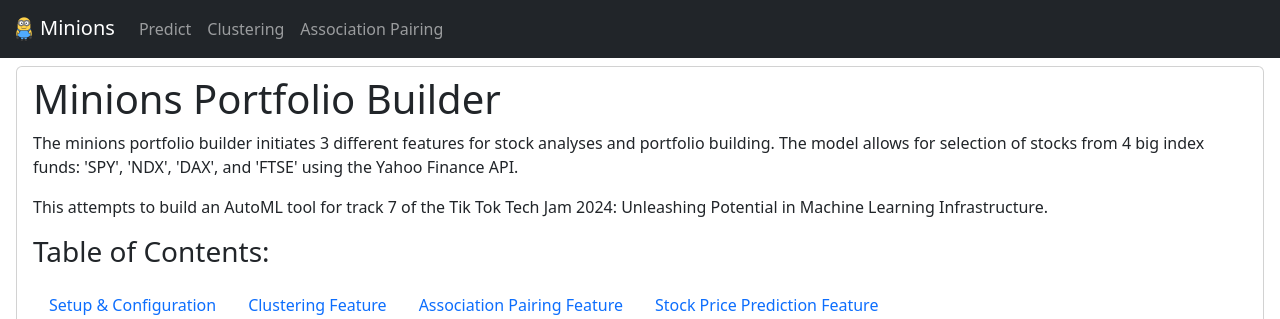
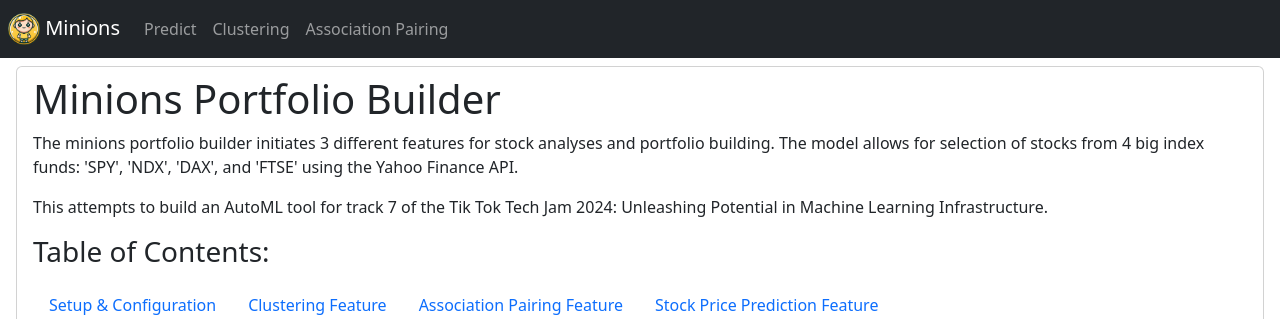
Before and after one commit to ryrxin/Minions, a Flask app: page / in a window 1280 px wide. Shown: the top 319 px of the page. Run offline with Flask 3, Linux system fonts and the light colour scheme; some libraries are stand-ins or nearby versions.

Commit message:
updated icon

```diff
--- a/templates/associationpairing.html
+++ b/templates/associationpairing.html
@@ -10,8 +10,9 @@
         <title>Minions | Association Pairing</title>
     </head>
     <body class="d-flex flex-column min-vh-100">
+        <!-- Header -->
         <nav class="navbar navbar-dark bg-dark sticky-top navbar-expand-lg px-2">
-            <a class="navbar-brand" href="./"><img src="{{ url_for('static', filename='icon.ico') }}" width="32" height="32" class="d-inline-block align-top" alt="" />Minions</a>
+            <a class="navbar-brand" href="./"><img src="{{ url_for('static', filename='icon.png') }}" width="32" height="32" class="d-inline-block align-top" alt="" /> Minions</a>
             <ul class="navbar-nav mr-auto">
                 <li class="nav-item active">
                     <a class="nav-link" href="./predict">Predict</a>
--- a/templates/clustering.html
+++ b/templates/clustering.html
@@ -12,7 +12,7 @@
     <body class="d-flex flex-column min-vh-100">
         <!-- Header -->
         <nav class="navbar navbar-dark bg-dark sticky-top navbar-expand-lg px-2">
-            <a class="navbar-brand" href="./"><img src="{{url_for('static', filename='icon.ico')}}" width="32" height="32" class="d-inline-block align-top" alt="" />Minions</a>
+            <a class="navbar-brand" href="./"><img src="{{url_for('static', filename='icon.png')}}" width="32" height="32" class="d-inline-block align-top" alt="" /> Minions</a>
             <ul class="navbar-nav mr-auto">
                 <li class="nav-item active">
                     <a class="nav-link" href="./predict">Predict</a>
--- a/templates/index.html
+++ b/templates/index.html
@@ -7,12 +7,12 @@
         <!-- Bootstrap -->
         <link href="https://cdn.jsdelivr.net/npm/bootstrap@5.3.3/dist/css/bootstrap.min.css" rel="stylesheet" integrity="sha384-QWTKZyjpPEjISv5WaRU9OFeRpok6YctnYmDr5pNlyT2bRjXh0JMhjY6hW+ALEwIH" crossorigin="anonymous" />
         <!-- Title -->
-        <title>Minions | Predict</title>
+        <title>Minions | Home</title>
     </head>
     <body class="d-flex flex-column min-vh-100">
         <!-- Header -->
         <nav class="navbar navbar-dark bg-dark sticky-top navbar-expand-lg px-2">
-            <a class="navbar-brand" href="./"><img src="{{url_for('static', filename='icon.ico')}}" width="32" height="32" class="d-inline-block align-top" alt="" />Minions</a>
+            <a class="navbar-brand" href="./"><img src="{{url_for('static', filename='icon.png')}}" width="32" height="32" class="d-inline-block align-top" alt="" /> Minions</a>
             <ul class="navbar-nav mr-auto">
                 <li class="nav-item active">
                     <a class="nav-link" href="./predict">Predict</a>
--- a/templates/predict.html
+++ b/templates/predict.html
@@ -12,7 +12,7 @@
     <body class="d-flex flex-column min-vh-100">
         <!-- Header -->
         <nav class="navbar navbar-dark bg-dark sticky-top navbar-expand-lg px-2">
-            <a class="navbar-brand" href="./"><img src="{{url_for('static', filename='icon.ico')}}" width="32" height="32" class="d-inline-block align-top" alt="" />Minions</a>
+            <a class="navbar-brand" href="./"><img src="{{url_for('static', filename='icon.png')}}" width="32" height="32" class="d-inline-block align-top" alt="" /> Minions</a>
             <ul class="navbar-nav mr-auto">
                 <li class="nav-item active">
                     <a class="nav-link active" href="./predict">Predict</a>
```
Also changed, not shown: static/icon.ico (deleted), static/icon.png (added).
